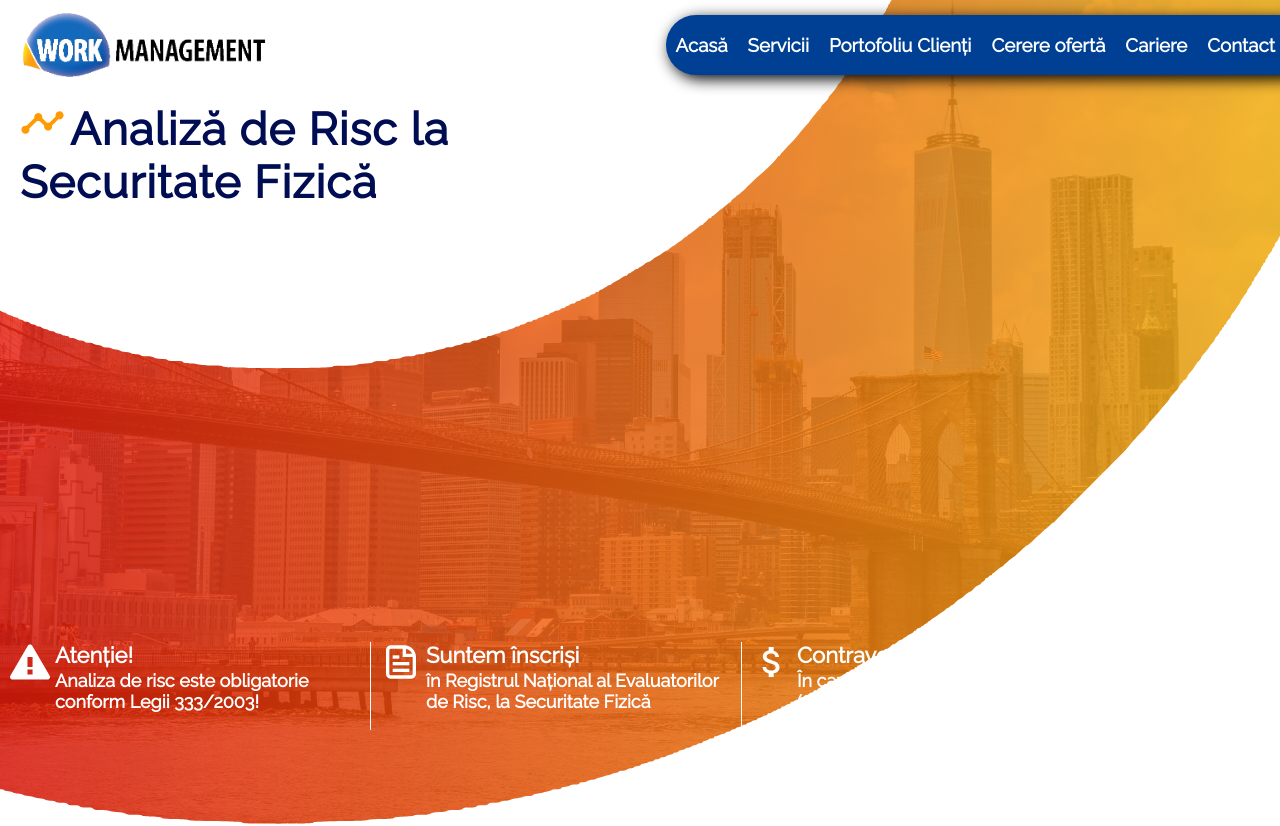
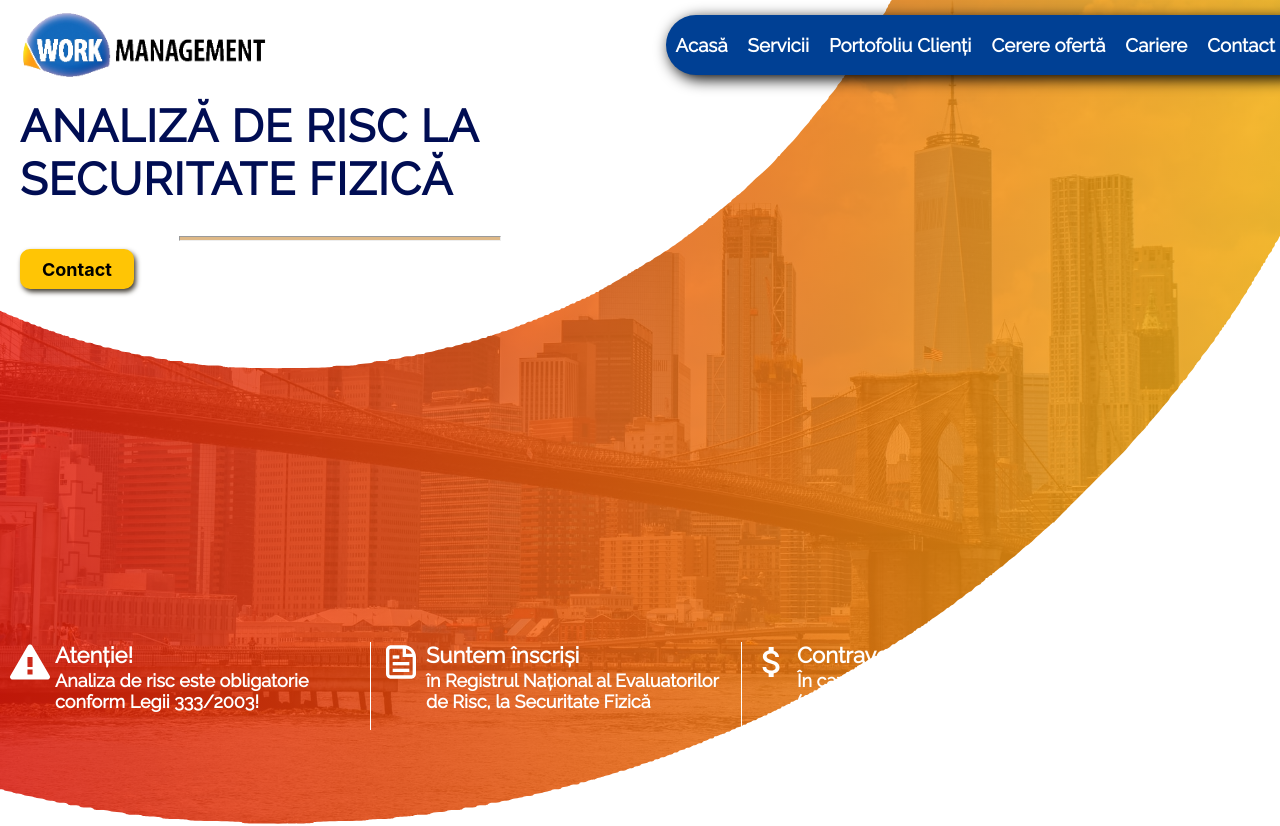
Before and after one commit to bmarcu13/work-management-website, a React (Create React App) app: page /servicii/analiza-de-risc-la-securitate-fizica in a window 1280 px wide. Shown: the top 826 px of the page. Built offline with nearby package versions, Linux system fonts and the light colour scheme.

Commit message:
changed photo

```diff
--- a/src/Screens/IndividualServicePage/Information/InfoService.js
+++ b/src/Screens/IndividualServicePage/Information/InfoService.js
@@ -188,7 +188,7 @@ export const servicesInfo = [
         information2:'#style{"fontWeight":"bold"}De ce să apelaţi la serviciile noastre de RSVTI? #/ \n\n'+
         "Nu este necesară angajarea cu contract de muncă a persoanei fizice ce îndeplineşte ocupaţia de RSVTI.\n"+
         "Nu sunteţi afectat de fluctuaţia de personal, nu trebuie să asiguraţi pe durata concediului de odihnă său medical înlocuitor cu aceeaşi calificare pentru angajatul responsabil de RSVTI care să preia temporar atribuţiunile acestuia.\n"+
-        "Beneficiaţi de costuri mici şi fixe și evitaţi plata taxelor şi asigurărilor sociale aferente contractelor de muncă Operare simplă:\n"+
+        "Beneficiaţi de costuri mici şi fixe și evitaţi plata taxelor şi asigurărilor sociale aferente contractelor de muncă\n Operare simplă: "+
         "Contract anual şi o singură factură lunară.",
         image:rsvti,
         main_icon:<GiElectricalResistance></GiElectricalResistance>
@@ -367,7 +367,7 @@ export const servicesInfo = [
     },
     {
         id: "e-learning",
-        name: "Platformă E-learning",
+        name: "PLATFORMĂ E-LEARNING",
         highlights: [
             {
                 icon: <IoApps size={40}></IoApps>,
@@ -377,7 +377,7 @@ export const servicesInfo = [
             {
                 icon: <IoIosApps size={40}></IoIosApps>,
                 name: "Ai totul la îndemână",
-                text: "Cursuri, documente, teste toate într-un singur loc.",
+                text: "Cursuri, documente și teste, toate într-un singur loc.",
             },
             {
                 icon: <IoPeople size={40}></IoPeople>,
@@ -413,7 +413,7 @@ export const servicesInfo = [
             {
                 icon: <RiOrganizationChart size={40}></RiOrganizationChart>,
                 name: "Plan de măsuri",
-                text: "Veți primi un plan de măsuri tehnice și organizatorice, pentru a vă desfasura activitatea în deplină siguranță.",
+                text: "Veți primi un plan de măsuri tehnice și organizatorice, pentru a vă desfașura activitatea în deplină siguranță.",
             },
             {
                 icon: <AiOutlineDeliveredProcedure size={40}></AiOutlineDeliveredProcedure>,
@@ -471,7 +471,7 @@ export const servicesInfo = [
                 text: "Normele legale de semnalizare și marcare.",
             },
         ],
-        information: '#style{"fontWeight":"bold"}Producem și comercializam#/, întreaga gamă de indicatoare de securitate, care sunt prevăzute de normele legale în vigoare.\n'+
+        information: '#style{"fontWeight":"bold", "marginTop":"-200px"}Producem și comercializăm#/ întreaga gamă de indicatoare de securitate, care sunt prevăzute de normele legale în vigoare.\n'+
         "- Indicatoare de interzicere,\n"+
         "- Indicatoare de obligativitate,\n"+
         "- Indicatoare de avertizare\n"+
--- a/src/Screens/IndividualServicePage/ServiceLanding/ServiceLanding.css
+++ b/src/Screens/IndividualServicePage/ServiceLanding/ServiceLanding.css
@@ -1,3 +1,5 @@
+
+/* @import url('https://fonts.googleapis.com/css2?family=Raleway:wght@900&display=swap'); */
 .service-page-landing-container {
     z-index: 0;
     position: relative;
@@ -81,14 +83,39 @@
 }
 .service-page-landing-container .title-container h1 {
     letter-spacing: 1px;
+   text-transform: uppercase;
+   font-family: 'Raleway', sans-serif;
+   font-weight: 900;
+}
+.service-page-landing-container .title-container hr{
+    width: 50%;
+    height: 3px;
+    background-color: burlywood;
 }
 @media (min-width: 1100px) {
     .service-page-landing-container .title-container h1 {
         font-size: 45px;
-
     }
 }
 .service-icon{
     color: rgb(255, 154, 2);
     margin-right: 5px;
 }
+.service-page-landing-container .title-container button{
+    min-height: 40px;
+    width: fit-content;
+    padding: 5px 20px;
+    text-align: center;
+    display: flex;
+    color: black;
+    flex-direction: row;
+    align-items: center;
+    font-size: 18px;
+    border-radius: 10px;
+    font-family: -apple-system, BlinkMacSystemFont, "Segoe UI", Roboto, Oxygen,
+        Ubuntu, Cantarell, "Open Sans", "Helvetica Neue", sans-serif;
+    font-weight: bold;
+    border: 2px solid rgb(255, 197, 5);
+    box-shadow: rgb(65, 60, 51) 2px 3px 5px;
+    background-color: rgb(255, 197, 5);
+}
--- a/src/Screens/IndividualServicePage/ServiceLanding/ServiceLanding.js
+++ b/src/Screens/IndividualServicePage/ServiceLanding/ServiceLanding.js
@@ -15,8 +15,16 @@ export default function ServiceLanding(props) {
     return (
         <div className="service-page-landing-container">
             <div className="title-container">
-                <h1><span className="service-icon">{icon}</span>{title}</h1>
+                <h1>
+                    {/* <span className="service-icon">{icon}</span> */}
+                    {title}
+                </h1>
+                <hr></hr>
+                <button>
+                    Contact
+                </button>
             </div>
+
 
             <div className="svg-bg">
                 <img className="cercc" src={cercc}></img>
--- a/src/Screens/ServicesPage/ServicesPage.js
+++ b/src/Screens/ServicesPage/ServicesPage.js
@@ -234,7 +234,7 @@ export const servicesList = [
         url: "medicina-muncii",
         title: "Medicina Muncii",
         description:
-            "Asistență lunară prin intermediul Work Management Medical. Ne ocupăm de consilierea angajatorului privind adaptarea muncii la caracteristicile psiho-fiziologice ale angajatului.și consultăm cu privire pentru fundamentarea strategiei de sănătate și securitate la locul de muncă.",
+            "Asistență lunară prin intermediul Work Management Medical. Ne ocupăm de consilierea angajatorului privind adaptarea muncii la caracteristicile psiho-fiziologice ale angajatului și consultăm cu privire la fundamentarea strategiei de sănătate și securitate la locul de muncă.",
         img: MedicinaMuncii,
         disableButton: true,
     },
```
Also changed, not shown: src/img/alina_mihai.jpg.
